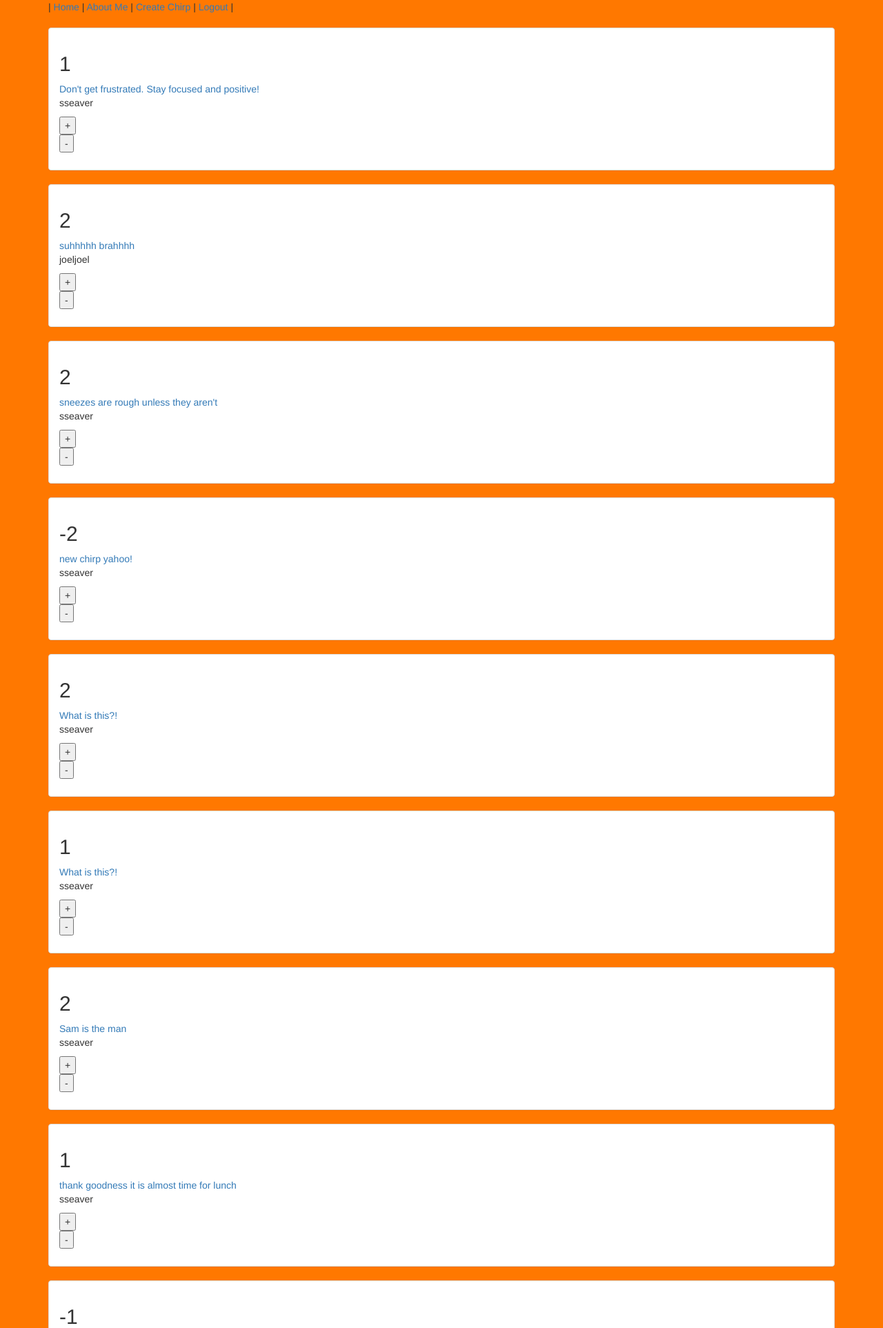
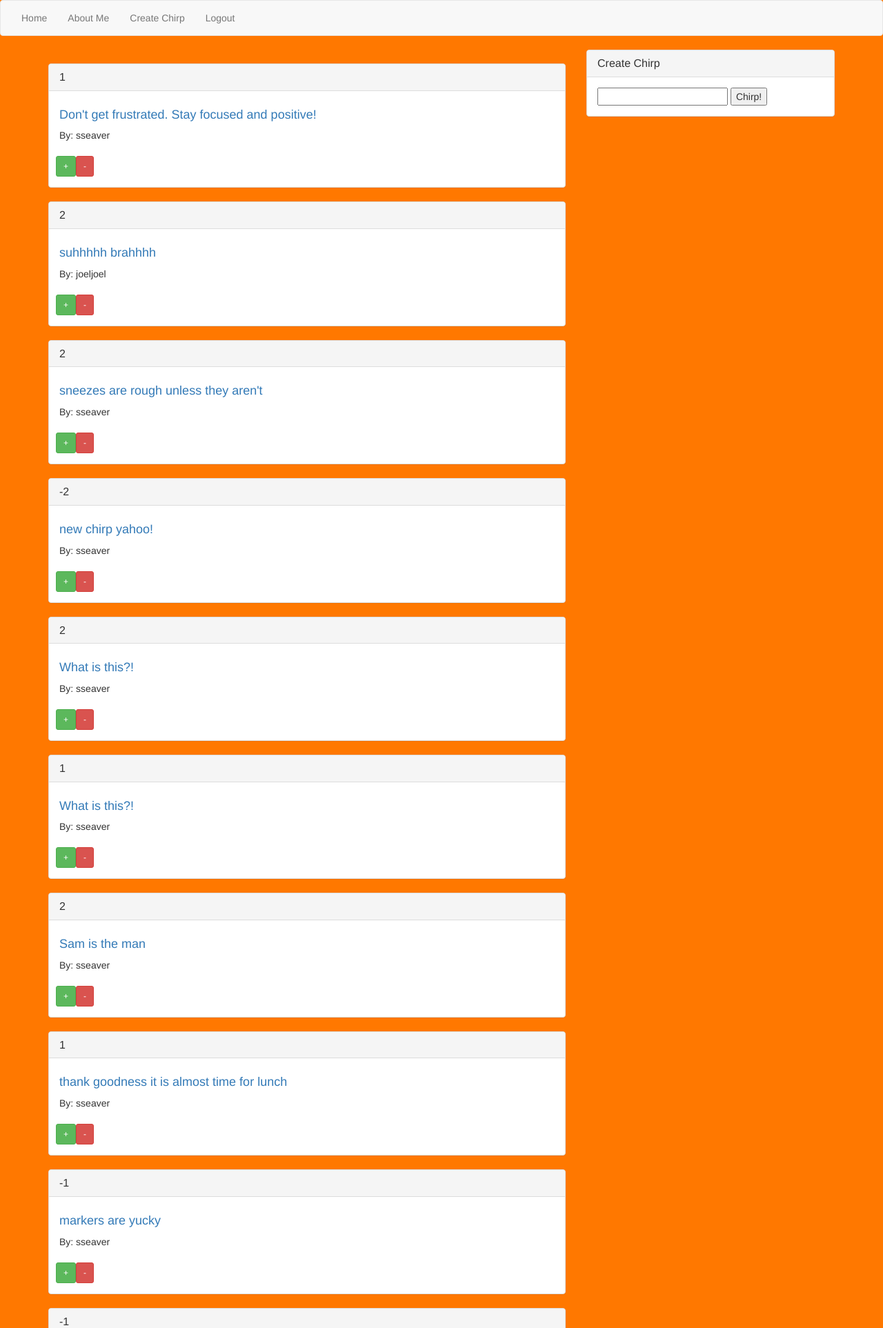
Before and after one commit to sseaver/class_notes, a Django app: page / in a window 1280 px wide. Shown: the top 1925 px of the page at 69% size. Run offline with Django 3.2, Linux system fonts and the light colour scheme; a user stored in the database is signed in; data comes from the database, SQL or seed files in the repository; both versions use the stored data as it was after the commit; some libraries are stand-ins or nearby versions.

Commit message:
learned grids and added form to chirp view

```diff
--- a/Week5/chirper2/app/views.py
+++ b/Week5/chirper2/app/views.py
@@ -25,7 +25,7 @@ class ChirpDetailView(DetailView):
 
 class ChirpCreateView(CreateView):
     model = Chirp
-    success_url = "/chirps"
+    success_url = "/"
     fields = ('body',)
 
     def form_valid(self, form):
--- a/Week5/chirper2/templates/base.html
+++ b/Week5/chirper2/templates/base.html
@@ -12,16 +12,22 @@
     </style>
   </head>
   <body>
+    <nav class="navbar navbar-default">
+  <div class="container-fluid">
+    <div class="nav navbar-nav">
+      <li><a href="{% url 'chirp_view' %}"> Home </a></li>
+      <li><a href="{% url 'about_view' %}"> About Me </a></li>
+      <li><a href="{% url 'chirp_create_view' %}"> Create Chirp </a></li>
+      {% if not request.user.is_authenticated %}
+        <li><a href="{% url 'user_create_view' %}"> Create User </a></li>
+        <li><a href="{% url 'login' %}"> Login </a></li>
+      {% else %}
+        <li><a href="{% url 'logout' %}?next={% url 'chirp_view' %}"> Logout </a></li>
+      {% endif %}
+    </div>
+  </div>
+</nav>
     <div class="container">
-      |<a href="{% url 'chirp_view' %}"> Home </a>|
-      <a href="{% url 'about_view' %}"> About Me </a>|
-      <a href="{% url 'chirp_create_view' %}"> Create Chirp </a>|
-      {% if not request.user.is_authenticated %}
-        <a href="{% url 'user_create_view' %}"> Create User </a>|
-        <a href="{% url 'login' %}"> Login </a>|
-      {% else %}
-        <a href="{% url 'logout' %}?next={% url 'chirp_view' %}"> Logout </a>|
-      {% endif %}
       {% block content %}
       {% endblock %}
       {% block footer %}
--- a/Week5/chirper2/templates/chirps.html
+++ b/Week5/chirper2/templates/chirps.html
@@ -1,28 +1,57 @@
 {% extends "base.html" %}
 
 {% block content %}
+<div class="row">
+  <div class="col-md-8">
+
   <h1></h1>
   {% for chirp in object_list %}
   <div class="panel panel-default">
+    <div class="panel-heading">
+      <h3 class="panel-title">{{ chirp.score }}</h3>
+    </div>
     <div class="panel-body">
-    <h2>{{ chirp.score }}</h2>
+      <h4>
       <a href="{% url 'chirp_detail_view' chirp.id %}">{{ chirp.body }}</a>
+      </h4>
       <p>
-      {{ chirp.user }}
+        By: {{ chirp.user }}
       </p>
+      <div class="btn-toolbar" role="group">
       <p>
         <form class="" action="{% url 'chirp_upvote_view' chirp.id %}" method="post">
           {% csrf_token %}
           <input type="hidden" name="value" value=True>
-        <input type="submit" name="" value="+">
+          <input type="submit" name="" value="+" class="btn btn-group btn-success btn-sm">
         </form>
         <form class="" action="{% url 'chirp_downvote_view' chirp.id %}" method="post">
           {% csrf_token %}
           <input type="hidden" name="value" value=False>
-        <input type="submit" name="" value="-">
+          <input type="submit" name="" value="-" class="btn btn-group btn-danger btn-sm">
         </form>
       </p>
       </div>
     </div>
+  </div>
 {% endfor %}
+  </div>
+  {% if request.user.is_authenticated %}
+
+  <div class="col-md-4">
+    <div class="panel panel-default">
+    <div class="panel-heading">
+      <h3 class="panel-title">Create Chirp</h3>
+    </div>
+    <div class="panel-body">
+      <form class="" action="{% url 'chirp_create_view' %}" method="post">
+        {% csrf_token %}
+        <input type="text" name="body" value="">
+        <input type="submit" name="" value="Chirp!">
+      </form>
+
+    </div>
+  </div>
+  </div>
+{% endif %}
+</div>
 {% endblock %}
```
Also changed, not shown: Week5/chirper2/db.sqlite3. Lines whose indentation alone changed are shown as unchanged.
